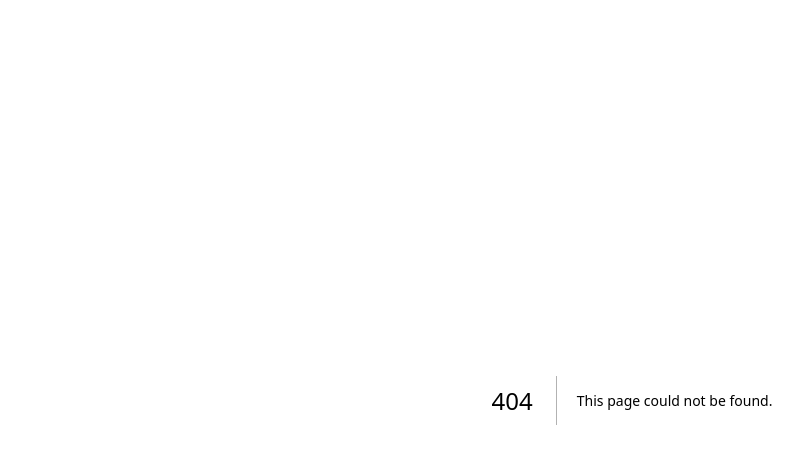
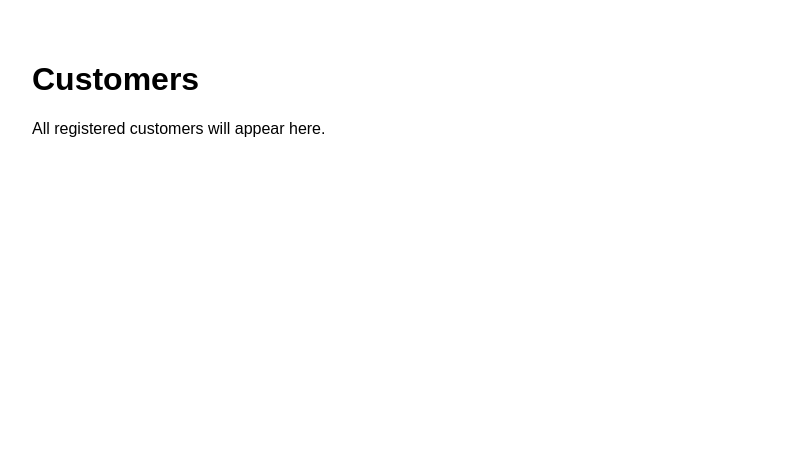
Before and after one commit to rudrajain95/gau-trust, a Next.js app: page /admin/customers in a window 1280 px wide. Before the commit this address had no page. Shown: the top 464 px of the page, without its empty margins (8-811 px from the left). Built offline with nearby package versions, Linux system fonts and the light colour scheme.

Commit message:
Create page.tsx

```diff
--- /dev/null
+++ b/app/admin/customers/page.tsx
@@ -0,0 +1,20 @@
+"use client";
+
+export default function AdminCustomers(){
+
+return(
+
+<div style={{
+padding:40,
+fontFamily:"Arial"
+}}>
+
+<h1>Customers</h1>
+
+<p>All registered customers will appear here.</p>
+
+</div>
+
+)
+
+}
```
